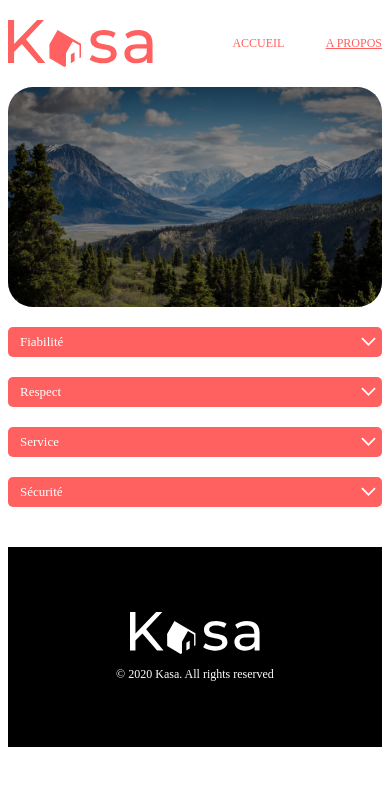
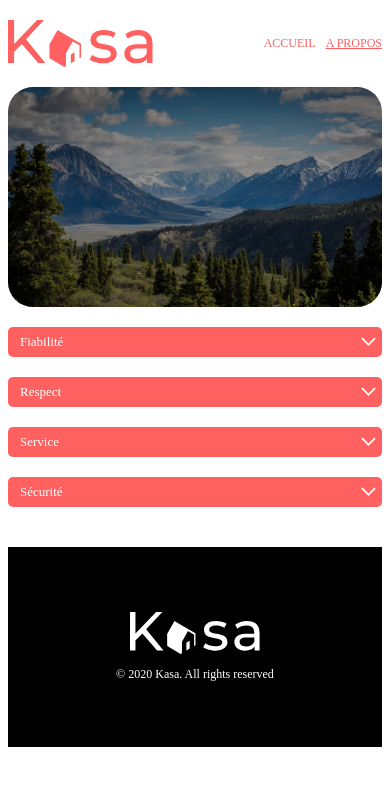
Before and after one commit to YoannAsl/Kasa, a React (Create React App) app: page /about in a window 390 px wide. Shown: the top 786 px of the page. Built offline with nearby package versions, Linux system fonts and the light colour scheme; the HTML template or start-up script is replaced by a standard one.

Commit message:
Fixed styling

```diff
--- a/src/components/ImageBanner.js
+++ b/src/components/ImageBanner.js
@@ -1,5 +1,4 @@
 import React, { Component } from 'react';
-import PropTypes from 'prop-types';
 import '../styles/ImageBanner.css';
 
 export class ImageBanner extends Component {
--- a/src/components/Thumbnail.js
+++ b/src/components/Thumbnail.js
@@ -1,5 +1,4 @@
 import React, { Component } from 'react';
-import PropTypes from 'prop-types';
 import '../styles/Thumbnail.css';
 import { Link } from 'react-router-dom';
 
@@ -17,9 +16,4 @@ export class Thumbnail extends Component {
 	}
 }
 
-// Proptypes
-Thumbnail.propTypes = {
-	apartment: PropTypes.object.isRequired,
-};
-
 export default Thumbnail;
--- a/src/components/ThumbnailsContainer.js
+++ b/src/components/ThumbnailsContainer.js
@@ -1,6 +1,5 @@
 import React, { Component } from 'react';
 import Thumbnail from './Thumbnail';
-import PropTypes from 'prop-types';
 import '../styles/ThumbnailsContainer.css';
 
 export class ThumbnailsContainer extends Component {
@@ -17,9 +16,4 @@ export class ThumbnailsContainer extends Component {
 	}
 }
 
-// Proptypes
-ThumbnailsContainer.propTypes = {
-	apartments: PropTypes.array.isRequired,
-};
-
 export default ThumbnailsContainer;
--- a/src/pages/Apartment.js
+++ b/src/pages/Apartment.js
@@ -11,6 +11,7 @@ import { Host } from '../components/Host';
 
 export class Apartment extends Component {
 	render() {
+		// Redirects to 404 if wrong id
 		if (!data.some((apt) => apt.id === this.props.match.params.id)) {
 			return <Redirect to='/404' />;
 		}
--- a/src/styles/Apartment.scss
+++ b/src/styles/Apartment.scss
@@ -32,7 +32,6 @@
 .collapse-container {
 	display: flex;
 	justify-content: space-between;
-	// height: 100%;
 	.collapse {
 		width: 46%;
 		margin: 0;
--- a/src/styles/Header.css
+++ b/src/styles/Header.css
@@ -16,10 +16,13 @@ header nav {
   -webkit-box-align: center;
       -ms-flex-align: center;
           align-items: center;
-  width: 15%;
   -webkit-box-pack: justify;
       -ms-flex-pack: justify;
           justify-content: space-between;
+}
+
+header nav :last-child {
+  margin-left: 10px;
 }
 
 header nav a {
@@ -37,9 +40,6 @@ header nav a {
   header img {
     width: 145px;
   }
-  header nav {
-    width: 40%;
-  }
   header nav a {
     font-size: 12px;
     text-transform: uppercase;
--- a/src/styles/Header.scss
+++ b/src/styles/Header.scss
@@ -8,8 +8,10 @@ header {
 	nav {
 		display: flex;
 		align-items: center;
-		width: 15%;
 		justify-content: space-between;
+		:last-child {
+			margin-left: 10px;
+		}
 		a {
 			color: $primary;
 			font-size: 24px;
@@ -27,7 +29,6 @@ header {
 			width: 145px;
 		}
 		nav {
-			width: 40%;
 			a {
 				font-size: 12px;
 				text-transform: uppercase;
```
Also changed, not shown: src/styles/index.css (+6 -1 lines).
